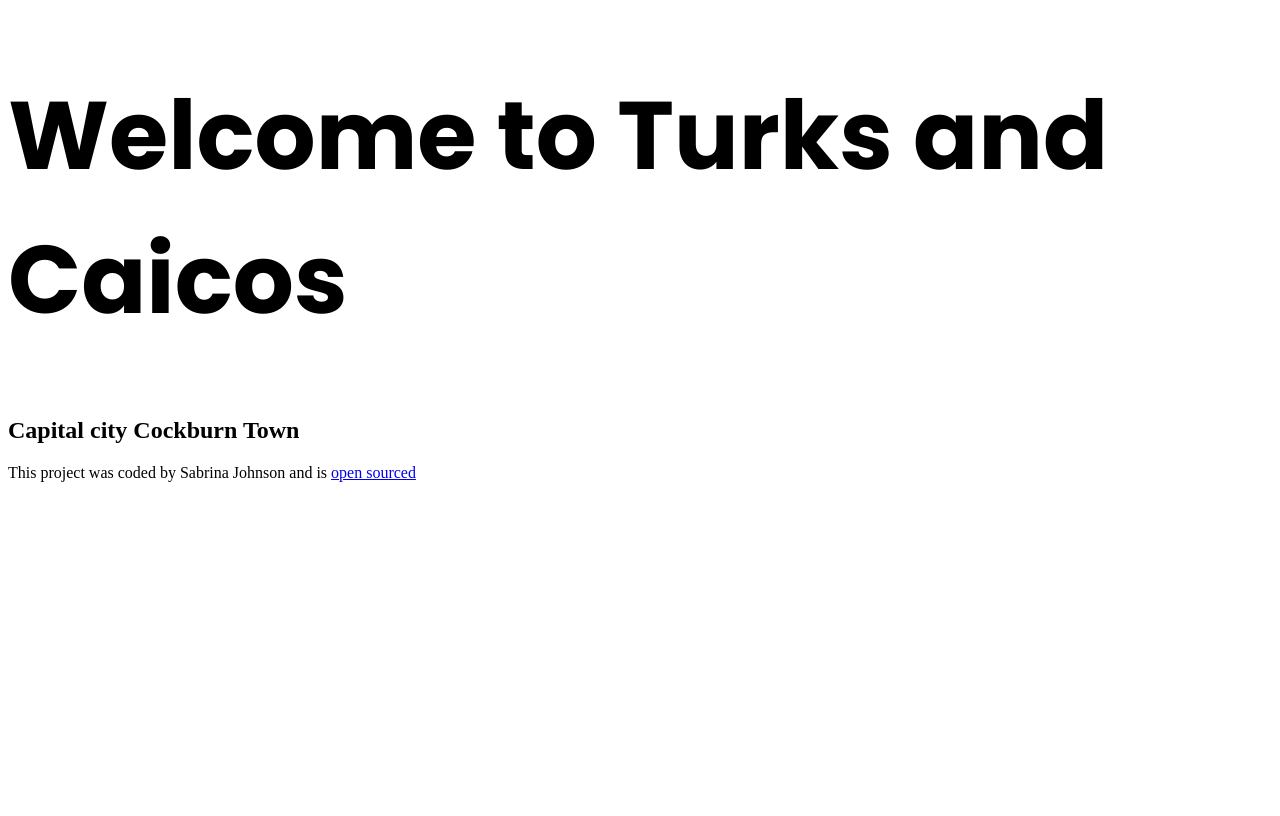
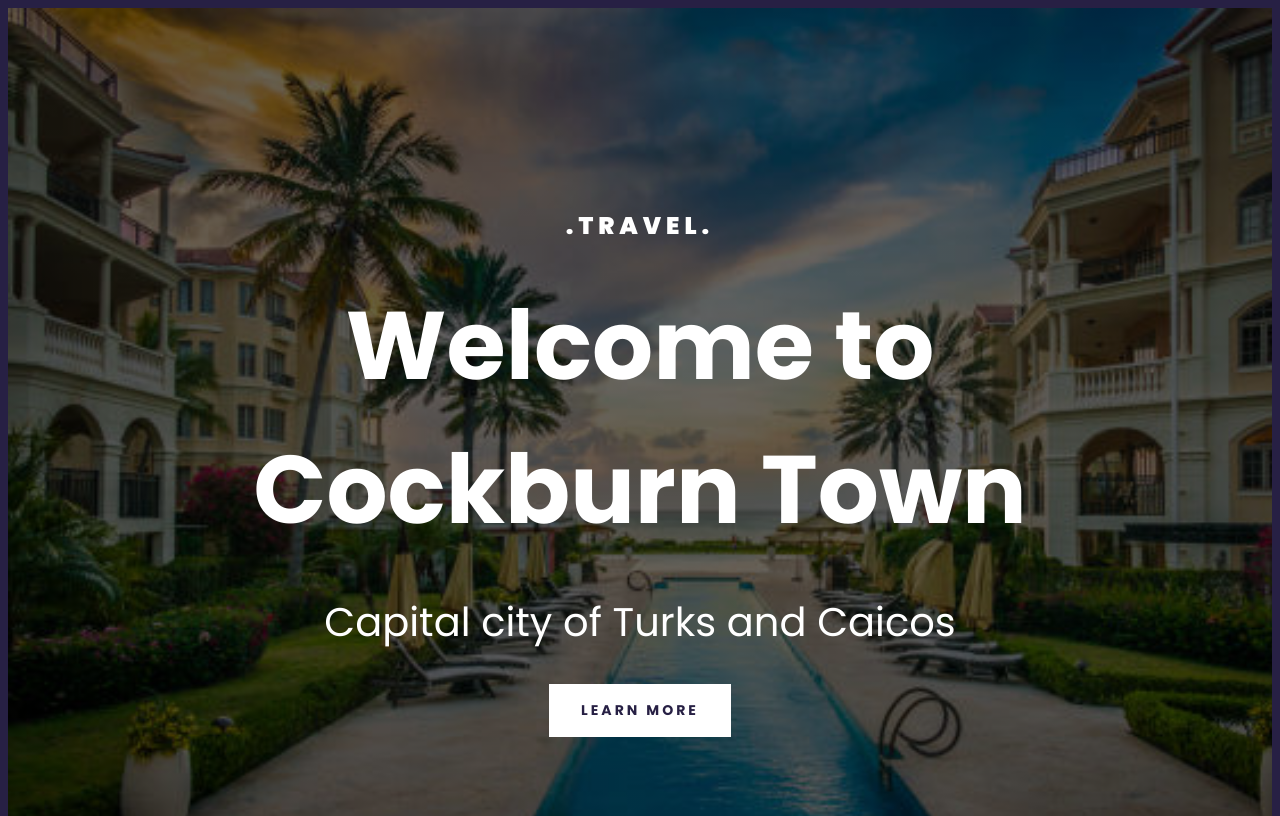
Before and after one commit to Smj0hnson614/Travel-Project, a plain HTML site: page index.html in a window 1280 px wide. Shown: the top 816 px of the page. Drawn offline with Linux system fonts and the light colour scheme.

Commit message:
Added header of landing page

```diff
--- a/index.html
+++ b/index.html
@@ -13,13 +13,19 @@
     <title>Turks and Caicos Travel Project</title>
   </head>
   <body>
-    <h1>Welcome to Turks and Caicos</h1>
-    <h2>Capital city Cockburn Town</h2>
+    <div class="container">
+      <header>
+        <h3>.TRAVEL.</h3>
+        <h1>Welcome to Cockburn Town</h1>
+        <h2>Capital city of Turks and Caicos</h2>
+        <a href="#more">Learn more</a>
+      </header>
       <footer>
         This project was coded by Sabrina Johnson and is
         <a href="https://github.com/Smj0hnson614/Travel-Project" target="_blank"
           >open sourced</a
         >
       </footer>
+    </div>
   </body>
 </html>
--- a/src/style.css
+++ b/src/style.css
@@ -1,7 +1,75 @@
-h1 {
-  font-family: "Poppins";
-  font-style: normal;
+body {
+  font-family: "Poppins", sans-serif;
+  background: #272044;
+}
+
+.container {
+  max-width: 1400px;
+  margin: 0 auto;
+}
+
+header {
+  background-image: linear-gradient(rgba(0, 0, 0, 0.6), rgba(0, 0, 0, 0.6)),
+    url("../images/Cocokburn-town.jpg");
+  background-repeat: no-repeat;
+  background-size: cover;
+  color: white;
+  text-align: center;
+  padding: 200px;
+}
+
+header h1 {
   font-weight: 700;
   font-size: 96px;
-  line-height: 144px;
+  line-height: 1.5;
+  margin: 30px 0;
 }
+
+header h2 {
+  font-weight: 400;
+  font-size: 40px;
+  line-height: 1.5;
+  margin: 0;
+}
+
+header h3 {
+  font-weight: 900;
+  font-size: 24px;
+  line-height: 1.5;
+  letter-spacing: 5px;
+  margin: 0;
+}
+
+header a {
+  font-weight: 700;
+  font-size: 14px;
+  line-height: 1.5;
+
+  text-align: center;
+  color: #272044;
+  padding: 16px 32px;
+  margin-top: 32px;
+  display: inline-block;
+  letter-spacing: 3px;
+  text-decoration: none;
+  text-transform: uppercase;
+  background: white;
+}
+
+@media (max-width: 900px) {
+  header {
+    padding: 60px 0;
+  }
+
+  header h1 {
+    font-size: 48px;
+  }
+
+  header h2 {
+    font-size: 20px;
+  }
+
+  header h3 {
+    font-size: 12px;
+  }
+}
```
Also changed, not shown: images/Cocokburn-town.jpg (added). Lines whose indentation alone changed are shown as unchanged.
